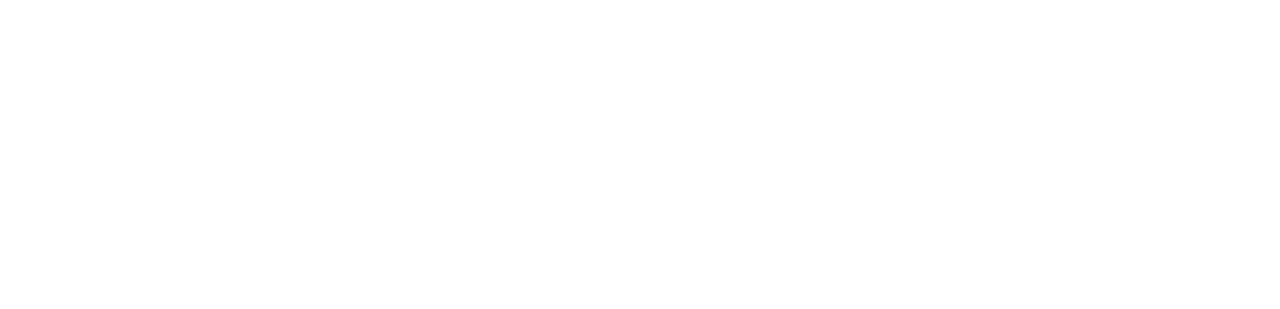
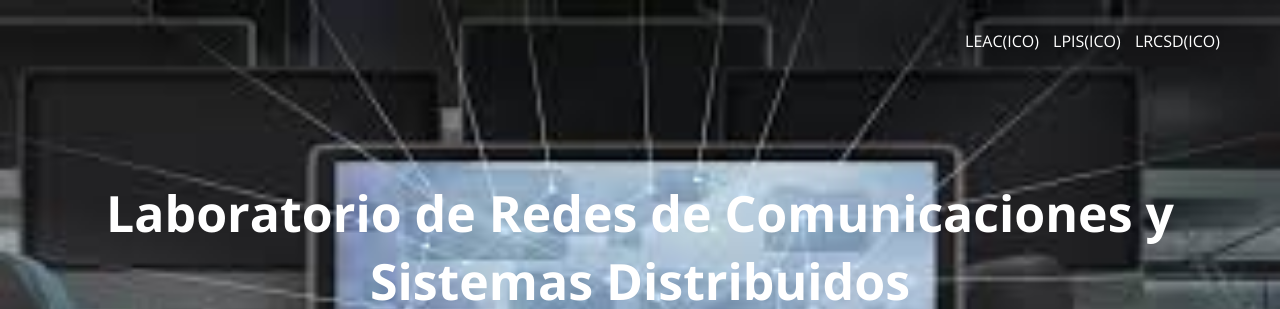
Before and after one commit to Blexsi/pagina, a plain HTML site: page Redes.html in a window 1280 px wide. Shown: the top 309 px of the page. Drawn offline with nearby package versions, Linux system fonts and the light colour scheme.

Commit message:
Add files via upload

```diff
--- a/css/estilos3.css
+++ b/css/estilos3.css
@@ -31,9 +31,9 @@ header{
     height: 600px;
     background: #FCF9F9;
     /* fallback for old browsers */
-    background: -webkit-linear-gradient(to right, hsla(340, 95%, 50%, 0.459), hsla(317, 45%, 52%, 0.664)), url("../Ico_im/th.jpg");
+    background: -webkit-linear-gradient(to right, hsla(340, 95%, 50%, 0.459), hsla(317, 45%, 52%, 0.664)), url("../Ico_im/th.jfif");
     /* Chrome 10-25, Safari 5.1-6 */
-    background: linear-gradient(to right, hsla(340, 100%, 0%, 0.0), hsla(317, 45%, 52%, 0.0)), url("../Ico_im/th.jpg");
+    background: linear-gradient(to right, hsla(340, 100%, 0%, 0.0), hsla(317, 45%, 52%, 0.0)), url("../Ico_im/th.jfif");
     /* W3C, IE 10+/ Edge, Firefox 16+, Chrome 26+, Opera 12+, Safari 7+ */
     background-size: cover;
     background-attachment: fixed;
```
